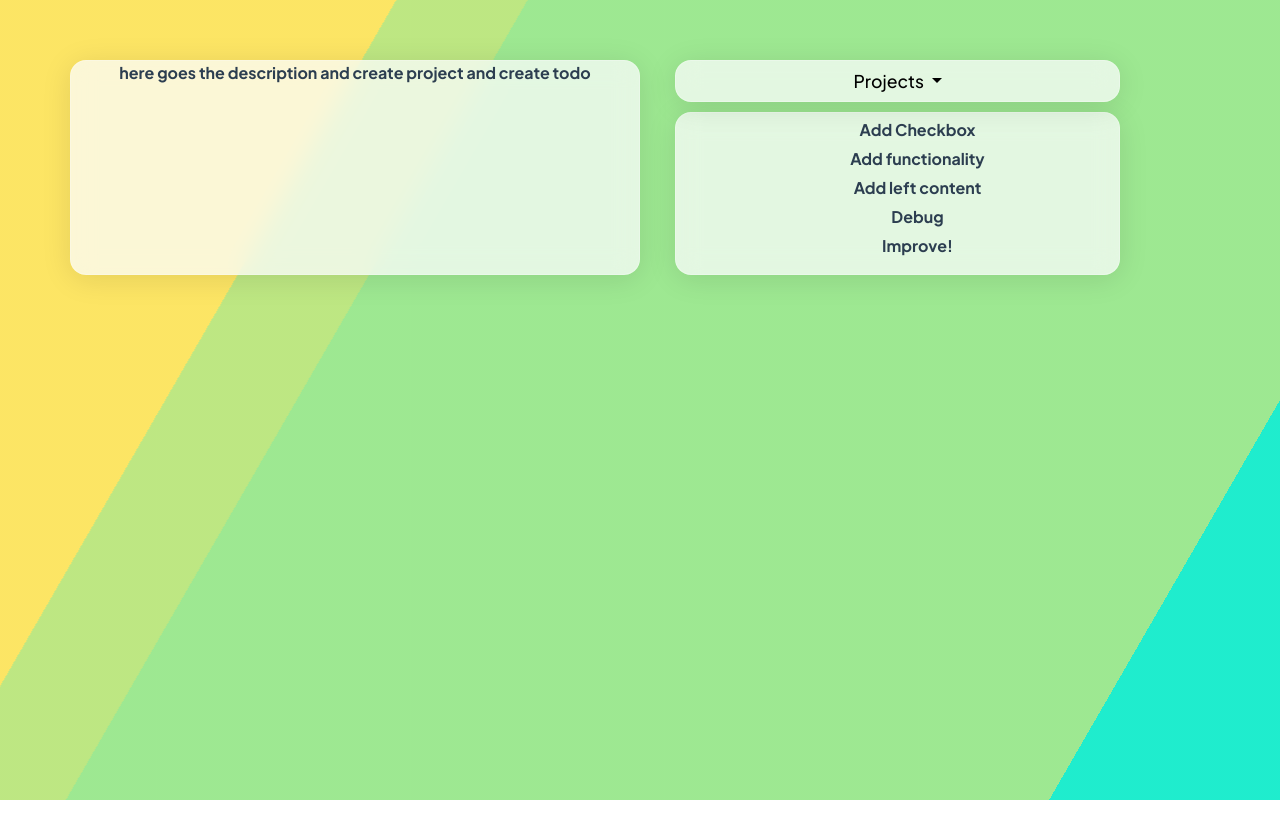
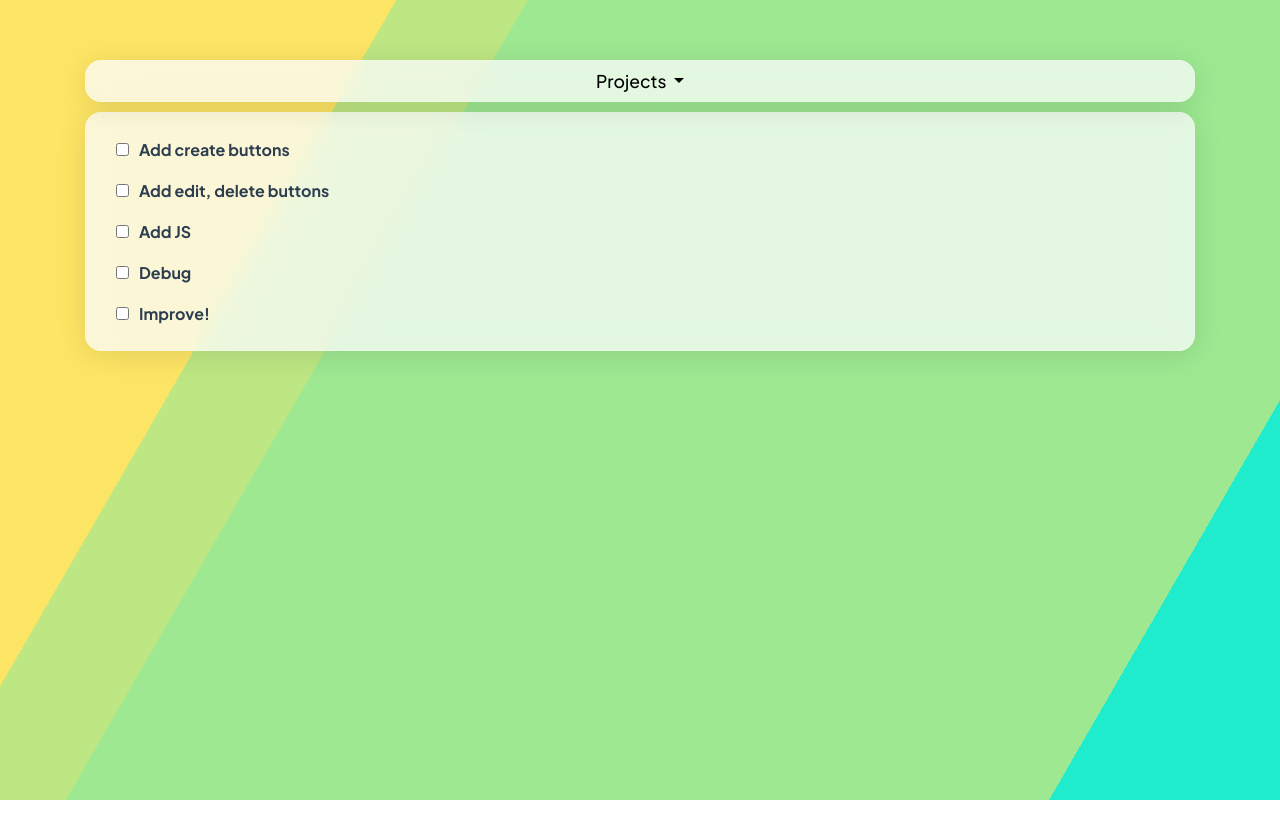
Before and after one commit to zJaaal/js-todo-app, a website built with Vite: page index.html in a window 1280 px wide. Built offline with nearby package versions, Linux system fonts and the light colour scheme.

Commit message:
added final style for markup

```diff
--- a/index.html
+++ b/index.html
@@ -18,29 +18,24 @@
       <div class="bg bg3"></div>
         <div class="container">
             <div class="row">
-              <div class="col-6 glass">
-                  here goes the description and create project and create todo
-              </div>
-              <div class="col-5">
+              <div class="col">
                 <div class="dropdown glass">
                   <button class=" btn-dropdown dropdown-toggle" type="button" id="dropdownMenuButton" data-toggle="dropdown" aria-haspopup="true" aria-expanded="false">
                      Projects
                   </button>
-                  <div class="dropdown-menu dropdown-menu-center" aria-labelledby="dropdownMenuButton">
+                  <div class="dropdown-menu" aria-labelledby="dropdownMenuButton">
                     <a class="dropdown-item" href="#">Action</a>
                     <a class="dropdown-item" href="#">Another action</a>
                     <a class="dropdown-item" href="#">Something else here</a>
                   </div>
                 </div>
-                  <div class="list-container glass">
-                    <ul class="list">
-                      <li>Add Checkbox</li>
-                      <li>Add functionality</li>
-                      <li>Add left content</li>
-                      <li>Debug</li>
-                      <li>Improve!</li>
-                    </ul>
-                  </div>
+                <div class="checkbox-group glass">
+                  <label for=""><input type="checkbox" value="false" id="0">Add create buttons</label>
+                  <label for=""><input type="checkbox" value="false" id="0">Add edit, delete buttons</label>
+                  <label for=""><input type="checkbox" value="false" id="0">Add JS</label>
+                  <label for=""><input type="checkbox" value="false" id="0">Debug</label>
+                  <label for=""><input type="checkbox" value="false" id="0">Improve!</label>
+                </div>
               </div>
             </div>
         </div>
--- a/style.css
+++ b/style.css
@@ -41,15 +41,35 @@ html, body{
   backdrop-filter: blur(6.7px) !important;
   -webkit-backdrop-filter: blur(6.7px) !important;
   border: 1px solid rgba(255, 84, 112, 0.59) !important;
+
+}
+.checkbox-group{
+  display: flex;
+  flex-direction: column;
+}
+label{
+  align-content: flex-start;
+  align-self: flex-start;
+  margin-left: 20px;
+}
+label:last-child{
+  margin-bottom: 20px;
+}
+label:first-child{
+  margin-top:20px;
+}
+input[type='checkbox']{
+  margin: 10px;
 }
 .list-container{
   z-index: 1 !important;
+
 }
 .list{
  list-style-type: none;
 }
 li{
-  margin: 5px;
+  margin: 10px;
 }
 .dropdown-item:hover{
   background-color: transparent !important;
@@ -71,7 +91,7 @@ li{
 .btn-dropdown:hover{
   font-weight: 700;
 }
-.col-5.glass:hover{
+.col-7.glass:hover{
   background: rgba(0, 235, 199, 0.50);
   border-radius: 16px;
   box-shadow: 0 4px 30px rgba(0, 0, 0, 0.1);
```
